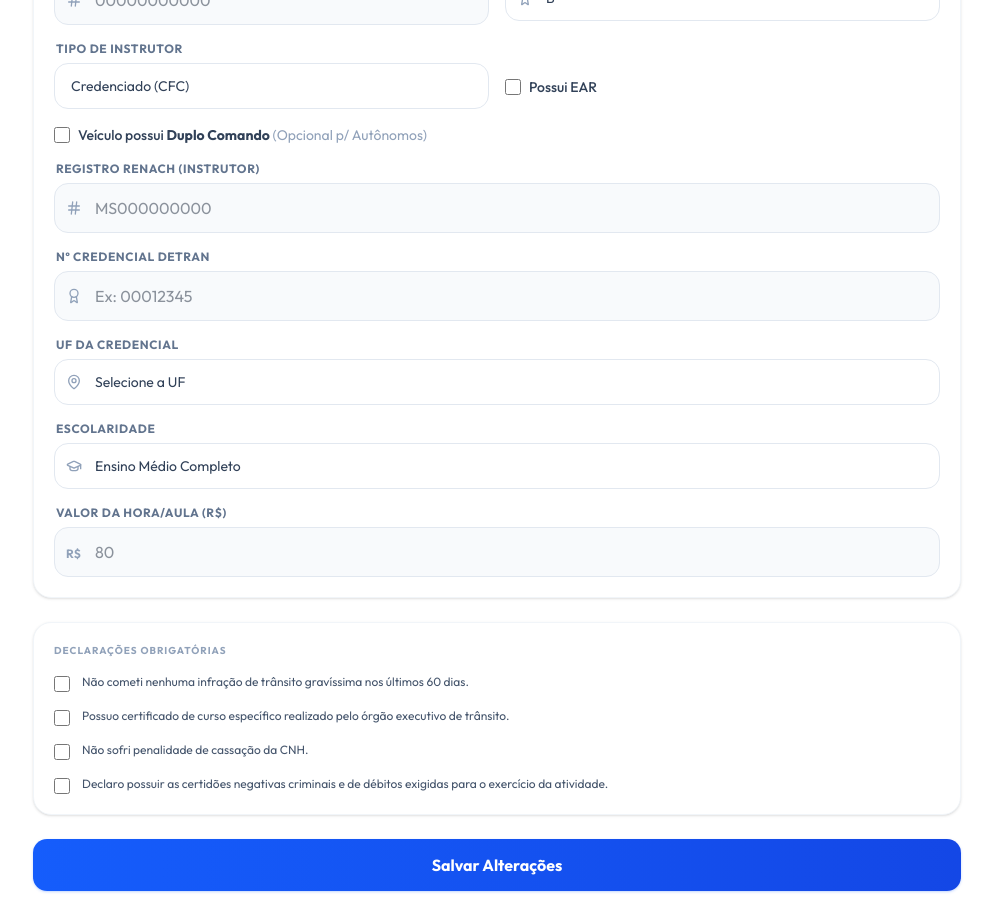
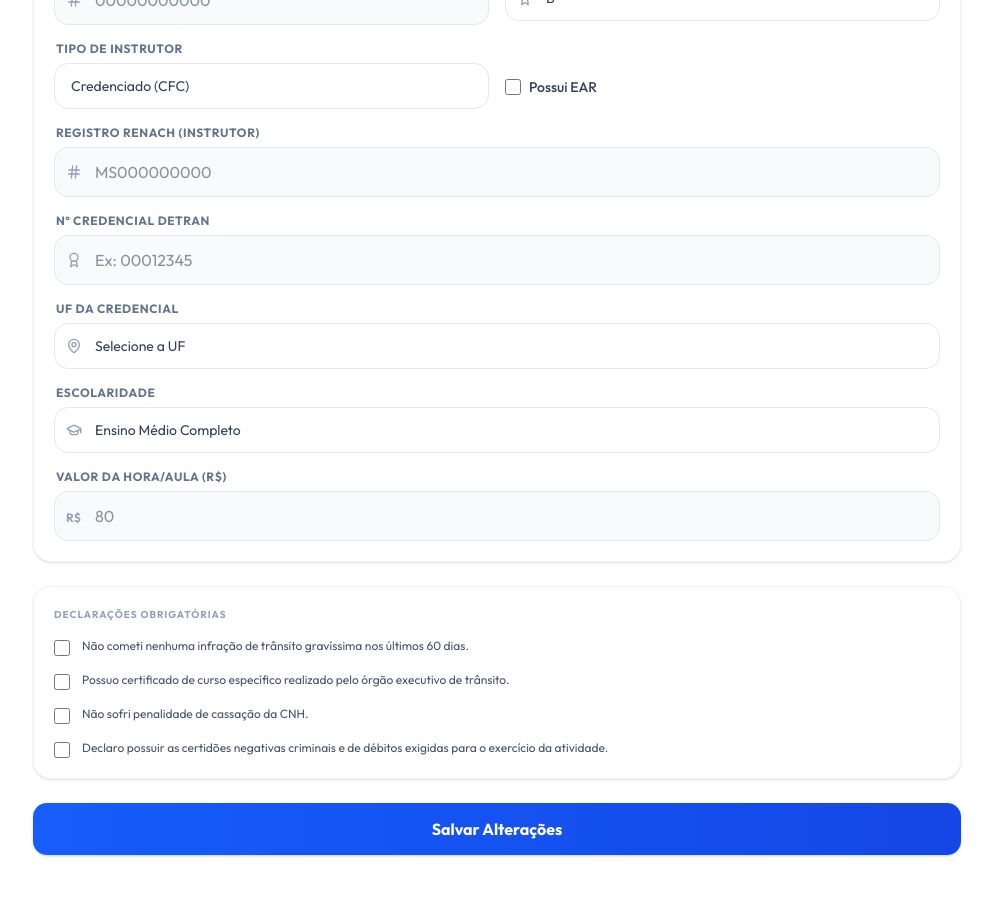
Before and after one commit to Joao-Assis1/velo-front-end, a Next.js app: page /app/instructor/profile/edit in a window 1280 px wide. Shown: the part 900-1822 px from the top of the page, without its empty margins (287-1280 px from the left). Built offline with nearby package versions, Linux system fonts and the light colour scheme.

Commit message:
feat(instrutor): remover checkbox duplo comando das credenciais profissionais
Campo hasDoubleCommand mantido apenas na tela de veículo, onde faz sentido semanticamente

```diff
--- a/src/app/auth/register/instructor/page.tsx
+++ b/src/app/auth/register/instructor/page.tsx
@@ -466,13 +466,6 @@ export default function InstructorRegisterPage() {
                 </div>
               </Field>
 
-              <label className="flex items-center gap-3 cursor-pointer">
-                <input type="checkbox" className="w-4 h-4 rounded border-slate-300 accent-blue-600"
-                  checked={form.hasDoubleCommand}
-                  onChange={(e) => set("hasDoubleCommand", e.target.checked)} />
-                <span className="text-sm text-slate-700">Veículo possui <strong>Duplo Comando</strong> <span className="text-slate-400">(Opcional p/ Autônomos)</span></span>
-              </label>
-
               {/* Terms */}
               <div
                 role="checkbox"
--- a/src/components/screens/instructor/EditProfile.tsx
+++ b/src/components/screens/instructor/EditProfile.tsx
@@ -246,16 +246,6 @@ export const InstructorEditProfile = ({
               </div>
             </div>
 
-            <label className="flex items-center gap-2 cursor-pointer">
-              <input
-                type="checkbox"
-                className="w-4 h-4 rounded border-slate-300 accent-blue-600"
-                checked={localProfile.hasDoubleCommand || false}
-                onChange={(e) => setLocalProfile({ ...localProfile, hasDoubleCommand: e.target.checked })}
-              />
-              <span className="text-sm font-medium text-slate-700">Veículo possui <strong>Duplo Comando</strong> <span className="text-slate-400 font-normal">(Opcional p/ Autônomos)</span></span>
-            </label>
-
             <div className="space-y-1.5">
               <label className={labelCls}>Registro RENACH (Instrutor)</label>
               <Input
@@ -289,7 +279,7 @@ export const InstructorEditProfile = ({
                   onChange={(e) => setLocalProfile({ ...localProfile, detranCredentialUf: e.target.value })}
                 >
                   <option value="">Selecione a UF</option>
-                  {["AC","AL","AM","AP","BA","CE","DF","ES","GO","MA","MG","MS","MT","PA","PB","PE","PI","PR","RJ","RN","RO","RR","RS","SC","SE","SP","TO"].map((uf) => (
+                  {["MS"].map((uf) => (
                     <option key={uf} value={uf}>{uf}</option>
                   ))}
                 </select>
@@ -300,13 +290,12 @@ export const InstructorEditProfile = ({
               <div className="space-y-1.5">
                 <label className={labelCls}>Status da Credencial</label>
                 <div className="flex items-center gap-2 px-4 py-3 bg-slate-50 rounded-xl border border-slate-200">
-                  <span className={`inline-flex items-center px-2.5 py-0.5 rounded-full text-xs font-semibold ${
-                    localProfile.credentialStatus === 'APPROVED' ? 'bg-green-100 text-green-700' :
-                    localProfile.credentialStatus === 'REJECTED' ? 'bg-red-100 text-red-700' :
-                    'bg-yellow-100 text-yellow-700'
-                  }`}>
+                  <span className={`inline-flex items-center px-2.5 py-0.5 rounded-full text-xs font-semibold ${localProfile.credentialStatus === 'APPROVED' ? 'bg-green-100 text-green-700' :
+                      localProfile.credentialStatus === 'REJECTED' ? 'bg-red-100 text-red-700' :
+                        'bg-yellow-100 text-yellow-700'
+                    }`}>
                     {localProfile.credentialStatus === 'APPROVED' ? 'Aprovada' :
-                     localProfile.credentialStatus === 'REJECTED' ? 'Rejeitada' : 'Pendente'}
+                      localProfile.credentialStatus === 'REJECTED' ? 'Rejeitada' : 'Pendente'}
                   </span>
                   {localProfile.credentialValidUntil && (
                     <span className="text-xs text-slate-500">
```
